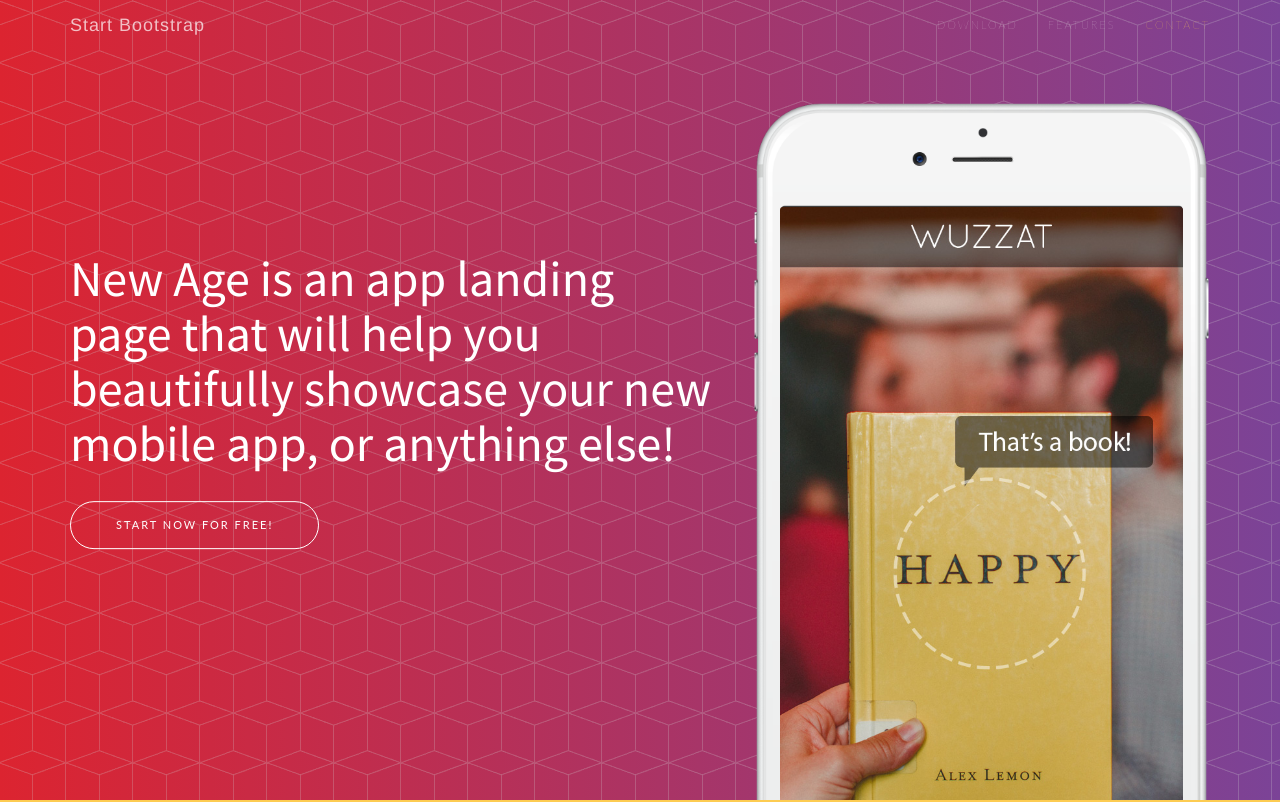
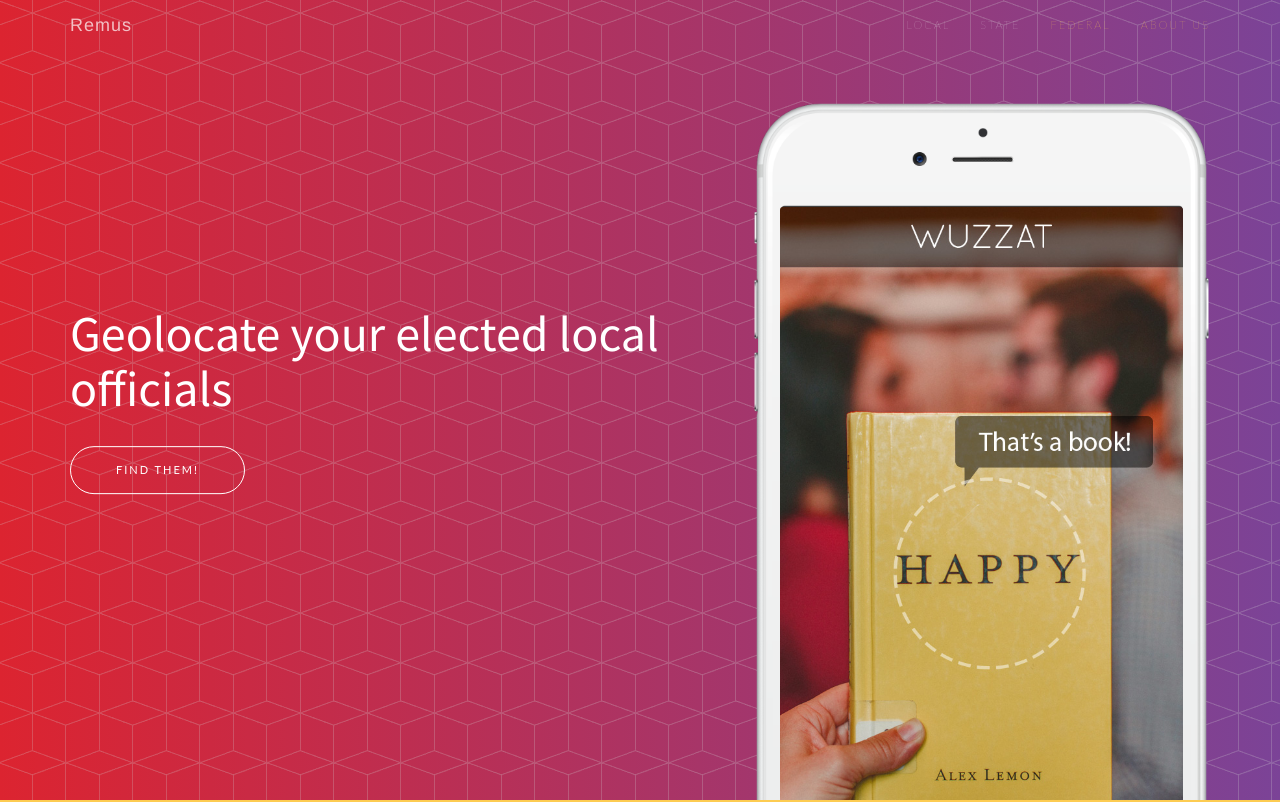
Before and after one commit to AllGoRythm/Remus, a plain HTML site: page index.html in a window 1280 px wide. Shown: the top 802 px of the page. Drawn offline with Linux system fonts and the light colour scheme; files whose address does not match are found by name.

Commit message:
html, edit copy on landing page
- edit copy, links, button on the landing page

```diff
--- a/index.html
+++ b/index.html
@@ -9,7 +9,7 @@
     <meta name="description" content="">
     <meta name="author" content="">
 
-    <title>Stylish Portfolio - Start Bootstrap Theme</title>
+    <title>Remus</title>
 
     <!-- Bootstrap Core CSS -->
     <link href="css/bootstrap.min.css" rel="stylesheet">
@@ -45,20 +45,23 @@
                   <button type="button" class="navbar-toggle collapsed" data-toggle="collapse" data-target="#bs-example-navbar-collapse-1">
                       <span class="sr-only">Toggle navigation</span> Menu <i class="fa fa-bars"></i>
                   </button>
-                  <a class="navbar-brand page-scroll" href="#page-top">Start Bootstrap</a>
+                  <a class="navbar-brand page-scroll" href="#page-top">Remus</a>
               </div>
 
               <!-- Collect the nav links, forms, and other content for toggling -->
               <div class="collapse navbar-collapse" id="bs-example-navbar-collapse-1">
                   <ul class="nav navbar-nav navbar-right">
                       <li>
-                          <a class="page-scroll" href="#download">Download</a>
+                          <a class="page-scroll" href="#download">Local</a>
                       </li>
                       <li>
-                          <a class="page-scroll" href="#features">Features</a>
+                          <a class="page-scroll" href="#features">State</a>
                       </li>
                       <li>
-                          <a class="page-scroll" href="#contact">Contact</a>
+                          <a class="page-scroll" href="#contact">Federal</a>
+                      </li>
+                      <li>
+                          <a class="page-scroll" href="#contact">About Us</a>
                       </li>
                   </ul>
               </div>
@@ -74,8 +77,8 @@
                   <div class="col-sm-7">
                       <div class="header-content">
                           <div class="header-content-inner">
-                              <h1>New Age is an app landing page that will help you beautifully showcase your new mobile app, or anything else!</h1>
-                              <a href="#download" class="btn btn-outline btn-xl page-scroll">Start Now for Free!</a>
+                              <h1>Geolocate your elected local officials</h1>
+                              <a href="#download" class="btn btn-outline btn-xl page-scroll">Find Them!</a>
                           </div>
                       </div>
                   </div>
```
